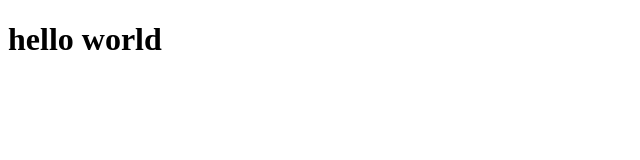
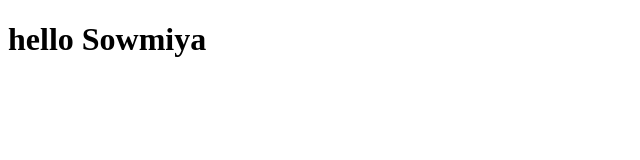
Before and after one commit to sowmiyaM-1/Sample, a plain HTML site: page index.html in a window 1280 px wide. Shown: the whole page, without its empty margins (0-640 px from the left). Drawn offline with Linux system fonts and the light colour scheme.

Commit message:
fix: changed my full name

```diff
--- a/index.html
+++ b/index.html
@@ -6,6 +6,6 @@
     <title>Document</title>
 </head>
 <body>
-    <h1>hello world</h1>
+    <h1>hello Sowmiya</h1>
 </body>
 </html>
```
